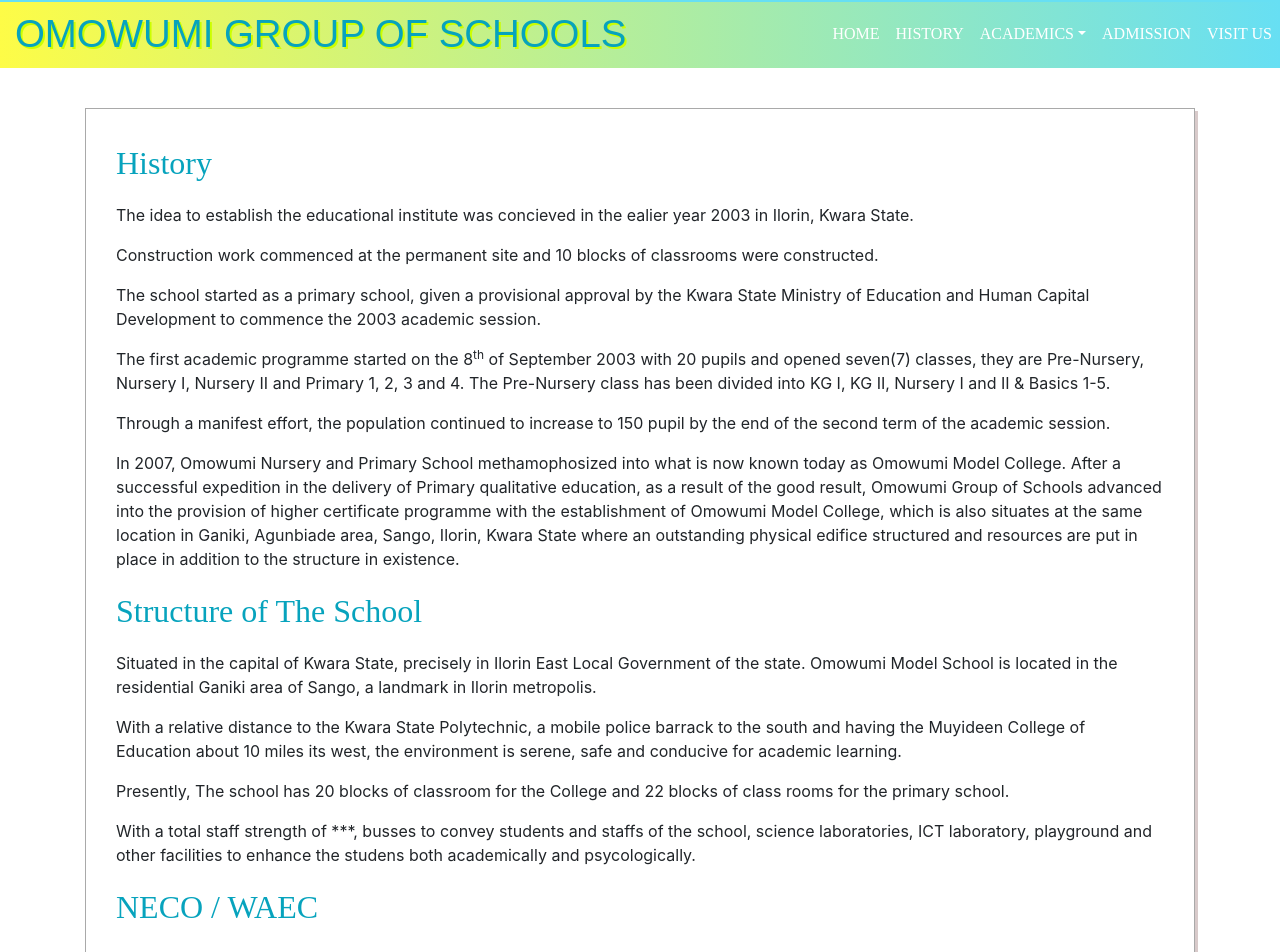
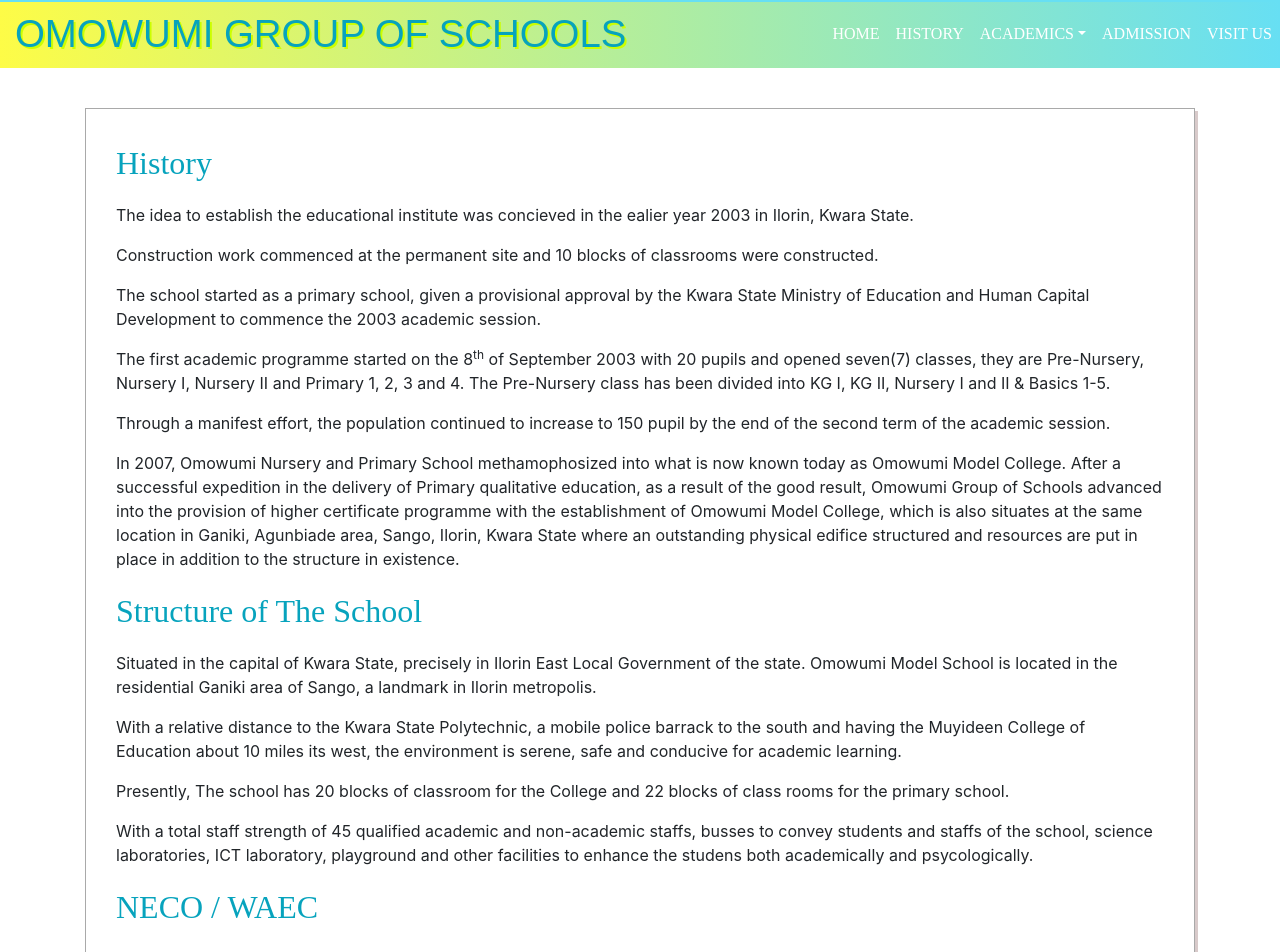
Before and after one commit to nitiva/OMC-Website, a React (Create React App) app: page /history in a window 1280 px wide. Shown: the top 952 px of the page. Built offline with nearby package versions, Linux system fonts and the light colour scheme.

Commit message:
Update History.js

```diff
--- a/src/components/History.js
+++ b/src/components/History.js
@@ -25,7 +25,7 @@
                     <p>Situated in the capital of Kwara State, precisely in Ilorin East Local Government of the state. Omowumi Model School is located in the residential Ganiki area of Sango, a landmark in Ilorin metropolis.</p>
                     <p>With a relative distance to the Kwara State Polytechnic, a mobile police barrack to the south and having the Muyideen College of Education about 10 miles its west, the environment is serene, safe and conducive for academic learning.</p>
                     <p>Presently, The school has 20 blocks of classroom for the College and 22 blocks of class rooms for the primary school.</p>
-                    <p>With a total staff strength of ***, busses to convey students and staffs of the school, science laboratories, ICT laboratory, playground and other facilities to enhance the studens both academically and psycologically.</p>
+                    <p>With a total staff strength of 45 qualified academic and non-academic staffs, busses to convey students and staffs of the school, science laboratories, ICT laboratory, playground and other facilities to enhance the studens both academically and psycologically.</p>
 
                     <p className="header-001">NECO / WAEC</p>
                     <p>In the year 2013, the school was visited by the accreditation team of the National Examination Council, a body responsible for conducting the Junior and the Senior Secondary Certificate Examination in Nigeria and granted the approval to present her students for the NECO exam.
```
